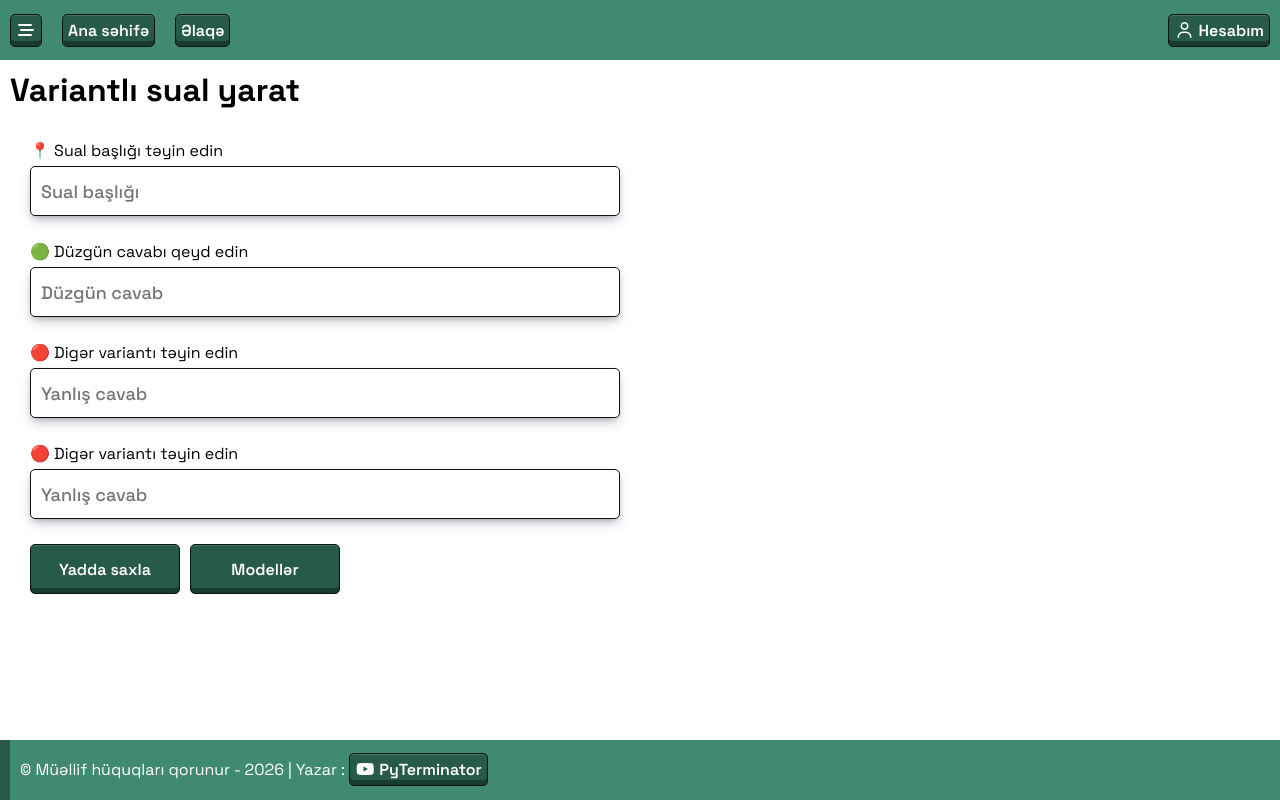
After one commit to pyterminator/LCorner, a Django app: page /dashboard/quizmodels/withoptions/ in a window 1280 px wide. The commit adds this page. Run offline with Django 5.2, Linux system fonts and the light colour scheme; the visitor is signed in with stand-in values (Sample User, id 1); style sheets or scripts are compiled from the project's sources; some libraries are stand-ins or nearby versions.

Commit message:
Day-6 OptionsQuizFront

```diff
--- a/dashboard/urls.py
+++ b/dashboard/urls.py
@@ -1,7 +1,8 @@
 from django.urls import path
 from dashboard.views import (
     Dashboard, Levels, CreateLevel, LevelDetail,
-    QuizModels, Users, UserDetail, CreateUser, DeleteUser
+    QuizModels, Users, UserDetail, CreateUser, DeleteUser,
+    CreateQuizWithOptions,
 )
 
 urlpatterns = [
@@ -11,6 +12,7 @@ urlpatterns = [
     path('levels/detail/<int:id>/', LevelDetail, name="leveldetail"),
 
     path('quizmodels/', QuizModels, name='quizmodels'),
+    path('quizmodels/withoptions/', CreateQuizWithOptions, name="createquizwithoptions"),
 
     path('users/', Users, name="users"),
     path('users/detail/<int:id>', UserDetail, name="userdetail"),
--- a/dashboard/views.py
+++ b/dashboard/views.py
@@ -74,6 +74,12 @@ def QuizModels(request):
     return render(request, "dashboard/quiz-models.html")
 
 @login_required
+def CreateQuizWithOptions(request):
+    return render(request, "gamemodels/with-options.html")
+
+
+
+@login_required
 def Users(request):
 
     data = {
--- a/static/scripts/custom.js
+++ b/static/scripts/custom.js
@@ -85,6 +85,17 @@ function validatePassword(inp){
 }
 
 
+function validateEmail(inp){
+    const alert_box = inp.nextElementSibling
+    const EMAIL_PATTERN = /^[A-Za-z0-9](?:[A-Za-z0-9._-]{1,}[A-Za-z0-9])?@[A-Za-z0-9](?:[A-Za-z0-9-]{0,}[A-Za-z0-9])?(?:\.[A-Za-z]{2,})+$/;
+    if(!EMAIL_PATTERN.test(inp.value)){
+        alert_box.innerText = "E-mail doğru formatda deyil!"
+    } else {
+        alert_box.innerText = ""
+    }
+}
+
+
 function validateRePassword(inp){
     const password = inp.parentElement.querySelector("input[name=password]").value
     const repassword = inp.value
@@ -144,11 +155,13 @@ function openModal(event) {
 function MobileToggleSidebarMenu(btn){
     const sidebar = document.querySelector("#root > div:nth-child(1)")
     const blank = document.querySelector("#root > div:nth-child(2)")
-    // Ac
+
     sidebar.style.display = "block";
     sidebar.style.left = "0";
+    sidebar.querySelector(".carpet").style.right = "0"
 }
 
 function CloseMobileSidebar(btn){
     btn.parentElement.parentElement.style.left = "-25rem"
+    btn.parentElement.parentElement.querySelector(".carpet").style.right = "-200%"
 }
--- a/static/scss/dashboard-style.scss
+++ b/static/scss/dashboard-style.scss
@@ -33,6 +33,10 @@
                 i {
                     display: none;
                 }
+            }
+
+            .carpet{
+                display: none;
             }
 
             .menu {
@@ -439,6 +443,20 @@
                         border: .1rem solid var(--dark);
                     }
                 }
+                .carpet{
+                    display: block;
+                    position: fixed;
+                    top: 0;
+                    bottom: 0;
+                    right: -200%;
+                    width: calc(100% - 25rem);
+                    height: 100vh;
+                    background-color: var(--dark);
+                    z-index: 9;
+                    opacity: 0.5;
+                    transition: all .1s ease;
+
+                }
             }
 
             &:nth-child(2) {
--- a/static/scss/quiz-models.scss
+++ b/static/scss/quiz-models.scss
@@ -1,6 +1,6 @@
 @use "_extends";
 
-.cards{
+.cards {
     width: 100%;
     display: flex;
     justify-content: flex-start;
@@ -8,8 +8,8 @@
     flex-wrap: wrap;
     gap: 1rem;
 
-    .card{
-        width: 15rem;
+    .card {
+        width: 20rem;
         background-color: var(--main);
         overflow: hidden;
         padding: .3rem;
@@ -19,42 +19,118 @@
         justify-content: center;
         align-items: center;
 
-        .avatar{
+        .avatar {
             width: 4rem;
             margin-bottom: 1rem;
-            img{
+
+            img {
                 width: 4rem;
-
                 aspect-ratio: 1/1;
             }
         }
-        .card-body{
-            h3{
-                font-size: 1.4rem;
-                text-align: left;
-                margin-bottom: .5rem;
+
+        .card-body {
+            h3 {
+                font-size: 1.8rem;
+                text-align: center;
+                margin-bottom: .7rem;
             }
-            p{
-                font-size: 1.2rem;
+
+            p {
+                font-size: 1.6rem;
+                text-align: center;
             }
         }
 
-        .card-footer{
+        .card-footer {
             display: flex;
             flex-direction: column;
             justify-content: center;
             align-items: center;
-            margin:1rem 0;
+            margin: 1rem 0;
             width: 60%;
 
-            a{
+            a {
                 @extend %button-style;
-                display: inline-block;
-                font-size: 1.2rem;
-                padding: .3rem .5rem;
+
                 width: 100%;
             }
 
         }
     }
 }
+
+.create-quiz-with-options{
+    width: 50%;
+    form {
+        background-color: var(--light);
+        display: flex;
+        flex-direction: column;
+        padding: 2rem;
+
+        &>label {
+            display: block;
+            font-size: 1.6rem;
+            margin-bottom: .5rem;
+            margin-top: 2rem;
+        }
+
+        &>label {
+            &:nth-child(2) {
+                margin-top: 0;
+            }
+        }
+
+
+
+
+        &>label+input {
+            @extend %input-style-after-label;
+            width: 100%;
+            background-color: var(--light);
+            margin-bottom: 0;
+        }
+
+        .button-group {
+            @extend %button-group-style;
+            margin-top: 2rem;
+            margin-bottom: 2rem;
+        }
+
+        .links {
+            a {
+                font-size: 1.4rem;
+                font-weight: 500;
+                color: royalblue;
+                text-decoration: underline;
+            }
+        }
+
+        label[for=password],
+        label[for=repassword] {
+            position: relative;
+
+            i {
+                position: absolute;
+                width: 3rem;
+                height: 3rem;
+                background-color: var(--main);
+                top: 3.5rem;
+                color: var(--dark);
+                right: 1rem;
+                border-radius: .5rem;
+                @extend %button-style;
+                cursor: pointer;
+            }
+        }
+
+        .input-alert {
+            font-size: 1.4rem;
+            font-weight: 500;
+            color: red;
+            margin-top: .5rem;
+        }
+
+
+    }
+}
--- a/templates/dashboard/quiz-models.html
+++ b/templates/dashboard/quiz-models.html
@@ -15,7 +15,7 @@
             <p>Bu modeldən istifadə edərək 3 variantlı suallar yaradılır</p>
         </div>
         <div class="card-footer">
-            <a href="#">Daxil ol</a>
+            <a href="{% url 'createquizwithoptions' %}">Daxil ol</a>
         </div>
     </div>
 </div>
--- /dev/null
+++ b/templates/gamemodels/with-options.html
@@ -0,0 +1,50 @@
+{% extends 'layout.html' %}
+
+{% block title %}
+
+    <title>ECorner - Variantlı sual yarat</title>
+
+{% endblock %}
+
+
+{% block root %}
+    <h1>Variantlı sual yarat</h1>
+
+
+    <div class="create-quiz-with-options">
+        <form action="" method="post">
+            {% csrf_token %}
+
+            <label for="quiz_title">
+                📍 Sual başlığı təyin edin
+            </label>
+            <input type="text" name="quiztitle" id="quiz_title" placeholder="Sual başlığı" autocomplete="off">
+            <div class="input-alert"></div>
+
+            <label for="correct_answer">
+                🟢 Düzgün cavabı qeyd edin
+            </label>
+            <input type="text" name="correctanswer" id="correct_answer" placeholder="Düzgün cavab" autocomplete="off">
+            <div class="input-alert"></div>
+
+            <label for="wrong_answer_a">
+                🔴 Digər variantı təyin edin
+            </label>
+            <input type="text" name="wronganswer_a" id="wrong_answer_a" placeholder="Yanlış cavab" autocomplete="off">
+            <div class="input-alert"></div>
+
+            <label for="wrong_answer_b">
+                🔴 Digər variantı təyin edin
+            </label>
+            <input type="text" name="wronganswer_b" id="wrong_answer_b" placeholder="Yanlış cavab" autocomplete="off">
+            <div class="input-alert"></div>
+
+            <div class="button-group">
+                <button>Yadda saxla</button>
+                <a href="{% url 'quizmodels' %}">Modellər</a>
+            </div>
+
+        </form>
+    </div>
+
+{% endblock %}
--- a/templates/layout.html
+++ b/templates/layout.html
@@ -10,7 +10,10 @@
     <meta name="description" content="">
     <meta name="keywords" content="">
     <meta name="author" content="Shukurov Mushvig - PyTerminator">
+    <!-- Dinamik Title -->
     {% block title %}{% endblock %}
+    <!-- Favicon -->
+     <link rel="shortcut icon" href="{% static 'images/globe.png' %}" type="image/png">
     <!-- Icons -->
     <link rel="stylesheet" href="https://cdnjs.cloudflare.com/ajax/libs/font-awesome/7.0.1/css/all.min.css"
         integrity="sha512-2SwdPD6INVrV/lHTZbO2nodKhrnDdJK9/kg2XD1r9uGqPo1cUbujc+IYdlYdEErWNu69gVcYgdxlmVmzTWnetw=="
@@ -93,6 +96,7 @@
                 <a href="{% url 'register' %}"><i class="fa-solid fa-user-plus"></i> Hesab yarat</a>
                 {% endif %}
             </div>
+            <div class="carpet"></div>
         </div>
         <div>
             <nav>
```
Also changed, not shown: templates/register.html (+4 -4 lines), static/css/dashboard-style.min.css, static/css/quiz-models.min.css, static/images/globe.png (added), 2 other files.
